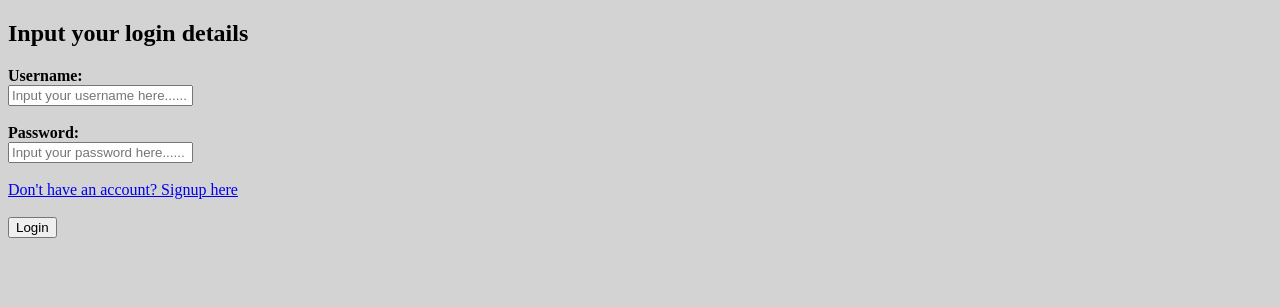
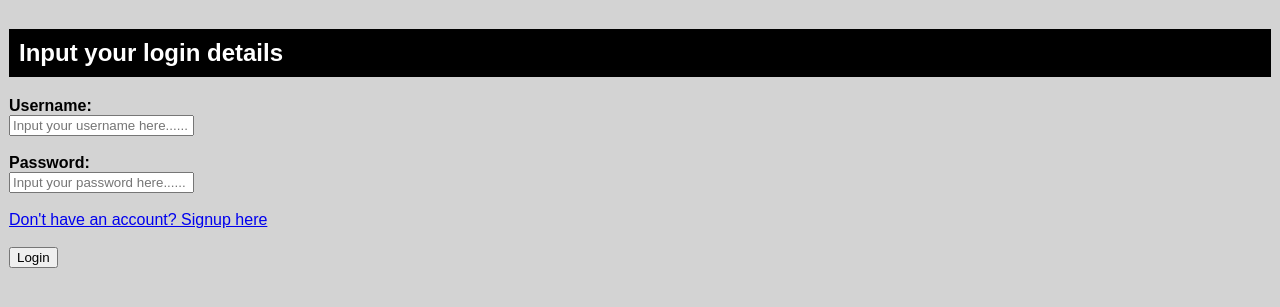
Before and after one commit to Juwonthefirst/Beepme-messenger-, a Flask app: page / in a window 1280 px wide. Shown: the top 307 px of the page. Run offline with Flask 3, Linux system fonts and the light colour scheme.

Commit message:
some more changes

```diff
--- /dev/null
+++ b/static/styles/styles.css
@@ -0,0 +1,28 @@
+
+h2{
+	padding:10px;
+	background-color: black;
+	color:white
+}
+body {
+	padding:1px;
+  font-family: sans-serif;
+  background-color: lightgrey
+}
+
+span {
+  background-color: black;
+  color:white
+}
+
+strong.error {
+  color: red;
+}
+
+em {
+  color: rebeccapurple;
+}
+
+label {
+	color:black
+}
--- a/templates/login.html
+++ b/templates/login.html
@@ -3,6 +3,8 @@
 <head>
     <meta charset="UTF-8">
     <title>Login to your account</title>
+     <link href="styles/styles.css" rel="stylesheet" />
+
 </head>
 <body bgcolor="lightgrey">
     <h2>Input your login details</h2>
--- a/templates/login_error.html
+++ b/templates/login_error.html
@@ -3,6 +3,7 @@
 <head>
     <meta charset="UTF-8">
     <title>Login to your account</title>
+    <link href="styles/styles.css" rel="stylesheet" />
 </head>
 <body bgcolor="lightgrey">
     <h2>Input your login details</h2>
@@ -15,7 +16,7 @@
     	<br>
     	<input type="password" name="password" placeholder="Input your password here......" id="pass" required>
    	<br>
-    	<p><strong> {{ error }} </strong></p>
+    	<p><strong class="error"> {{ error }} </strong></p>
     	<br>
     	<a href="/signup/">Don't have an account? Signup here</a>
     	<br><br>
```
Also changed, not shown: server.py (renamed from app.py), 1 other file.
